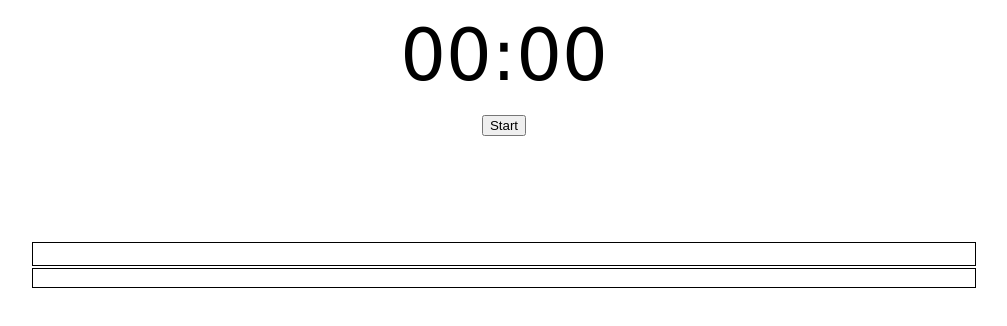
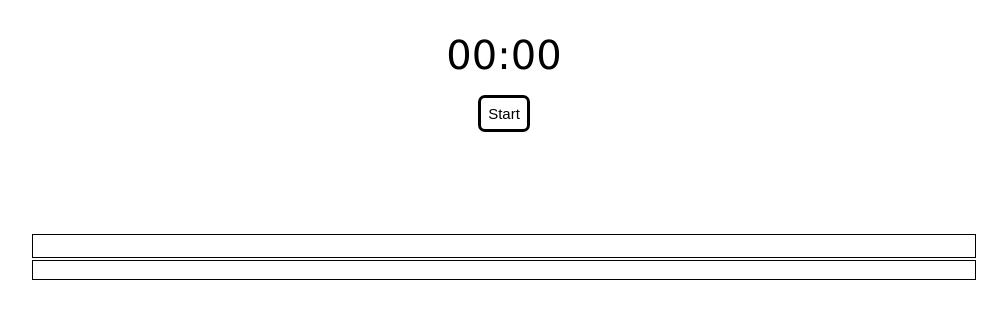
Before and after one commit to Feozard/color-word-game-3001, a plain HTML site: page index.html in a window 1280 px wide. Shown: the whole page, without its empty margins (136-1143 px from the left). Drawn offline with Linux system fonts and the light colour scheme.

Commit message:
Update game.css

```diff
--- a/game.css
+++ b/game.css
@@ -3,7 +3,6 @@ body {
     font-family: Verdana, sans-serif;
     cursor: default;
 }
-
 
 table {
     width: 75%;
@@ -44,12 +43,22 @@ p {
 
 #display{
     width: 100%;
-    font-size: 72px;
+    font-size: 40px;
     text-align: center;
-    margin: 40px auto;
+    margin-top: 40px;
 }
 
 .buttons{
     text-align: center;
     width: 100%;
 }
+
+#startStop{
+    margin-top: 25px;
+    background-color: white;
+    font-size: 15px;
+    padding: 7px;
+    border-radius: 7px;
+    border: 3px solid;
+    cursor: pointer;
+}
```
